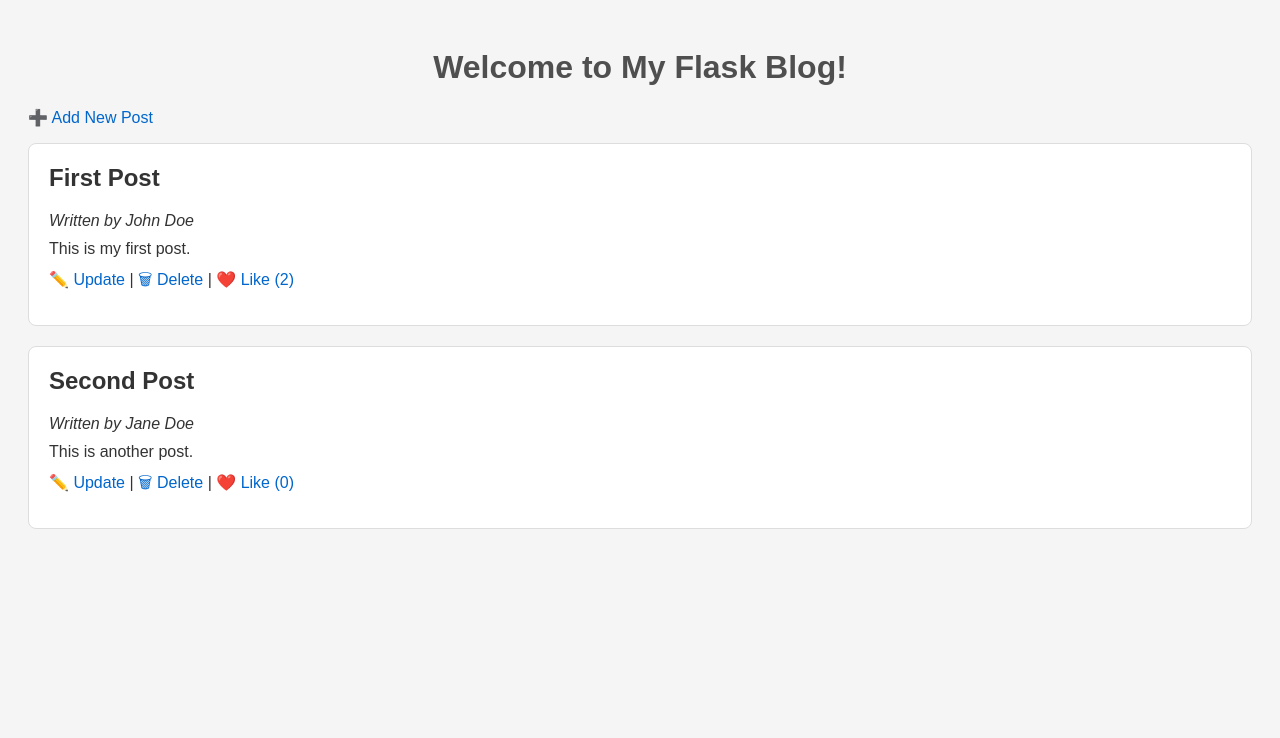
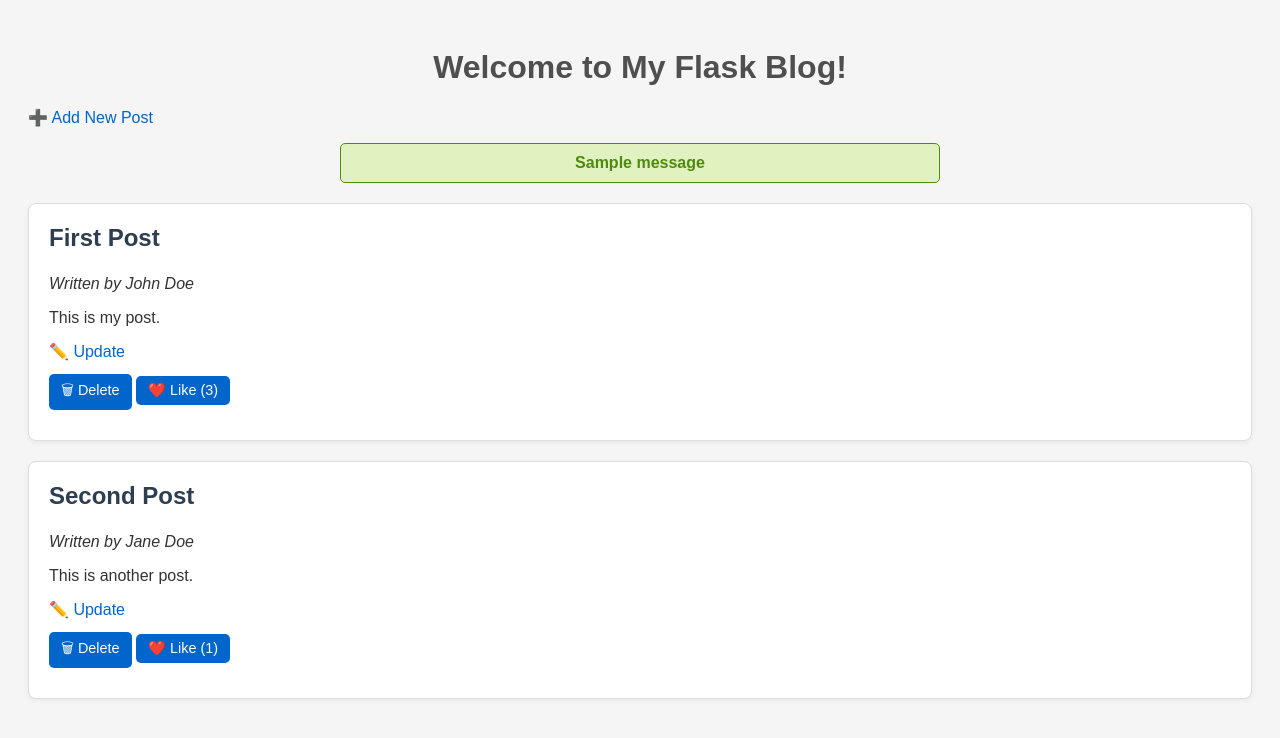
Before and after one commit to Crabmann2025/-Blog-application-with-Flask, a Flask app: page / in a window 1280 px wide. Shown: the top 738 px of the page. Run offline with Flask 3, Linux system fonts and the light colour scheme; one stand-in notice (Sample message) is shown.

Commit message:
This CSS styles the blog with a clean, readable layout, visually distinct posts, styled buttons for actions, and colored flash messages for success or error feedback.

```diff
--- a/app.py
+++ b/app.py
@@ -1,100 +1,163 @@
-from flask import Flask, render_template, request, redirect, url_for
+from flask import Flask, render_template, request, redirect, url_for, flash
 import json
 import os
 
 app = Flask(__name__)
+app.secret_key = "supersecretkey"  # Needed for flash messages
 
 BASE_DIR = os.path.dirname(os.path.abspath(__file__))
 POSTS_FILE = os.path.join(BASE_DIR, "posts.json")
 
-# Load blog posts
+
+
+# Helper Functions
+
 def load_posts():
-    if os.path.exists(POSTS_FILE):
-        with open(POSTS_FILE, "r") as file:
-            return json.load(file)
+    """
+    Load all blog posts from the JSON file.
+
+    Returns:
+        list: A list of blog post dictionaries. Returns an empty list if file does not exist or JSON is invalid.
+    """
+    try:
+        if os.path.exists(POSTS_FILE):
+            with open(POSTS_FILE, "r") as file:
+                return json.load(file)
+    except (IOError, json.JSONDecodeError) as e:
+        print(f"Error loading posts: {e}")
     return []
 
-# Save blog posts
+
 def save_posts(posts):
-    with open(POSTS_FILE, "w") as file:
-        json.dump(posts, file, indent=4)
+    """
+    Save the list of posts to the JSON file.
 
-# Helper: fetch a single post by ID
-def fetch_post_by_id(post_id):
-    posts = load_posts()
+    Args:
+        posts (list): List of blog post dictionaries.
+    """
+    try:
+        with open(POSTS_FILE, "w") as file:
+            json.dump(posts, file, indent=4)
+    except IOError as e:
+        print(f"Error saving posts: {e}")
+
+
+def fetch_post_by_id(posts, post_id):
+    """
+    Fetch a single post by its ID.
+
+    Args:
+        posts (list): List of post dictionaries.
+        post_id (int): ID of the post to fetch.
+
+    Returns:
+        dict or None: The post dictionary if found, else None.
+    """
     for post in posts:
         if post["id"] == post_id:
             return post
     return None
 
-# Index route
+
+
+# Routes
+
 @app.route('/')
 def index():
+    """Render the homepage with all blog posts."""
     blog_posts = load_posts()
     return render_template('index.html', posts=blog_posts)
 
-# Add new post
+
 @app.route('/add', methods=['GET', 'POST'])
 def add():
+    """Add a new blog post."""
     blog_posts = load_posts()
     if request.method == 'POST':
-        author = request.form.get("author")
-        title = request.form.get("title")
-        content = request.form.get("content")
+        author = request.form.get("author").strip()
+        title = request.form.get("title").strip()
+        content = request.form.get("content").strip()
+
+        # Basic input validation
+        if not author or not title or not content:
+            flash("All fields are required!", "danger")
+            return redirect(url_for('add'))
 
         new_id = max([post["id"] for post in blog_posts], default=0) + 1
-
         new_post = {
             "id": new_id,
             "author": author,
             "title": title,
             "content": content,
-            "likes": 0  # Neues Feld für Likes
+            "likes": 0
         }
 
         blog_posts.append(new_post)
         save_posts(blog_posts)
+        flash("Post added successfully!", "success")
         return redirect(url_for('index'))
 
     return render_template('add.html')
 
-# Delete a post
-@app.route('/delete/<int:post_id>')
-def delete(post_id):
-    blog_posts = load_posts()
-    blog_posts = [post for post in blog_posts if post["id"] != post_id]
-    save_posts(blog_posts)
-    return redirect(url_for('index'))
 
-# Update a post
 @app.route('/update/<int:post_id>', methods=['GET', 'POST'])
 def update(post_id):
+    """Update an existing blog post."""
     blog_posts = load_posts()
-    post = fetch_post_by_id(post_id)
+    post = fetch_post_by_id(blog_posts, post_id)
     if post is None:
         return "Post not found", 404
 
     if request.method == 'POST':
-        post['author'] = request.form.get("author")
-        post['title'] = request.form.get("title")
-        post['content'] = request.form.get("content")
+        author = request.form.get("author").strip()
+        title = request.form.get("title").strip()
+        content = request.form.get("content").strip()
+
+        if not author or not title or not content:
+            flash("All fields are required!", "danger")
+            return redirect(url_for('update', post_id=post_id))
+
+        post['author'] = author
+        post['title'] = title
+        post['content'] = content
         save_posts(blog_posts)
+        flash("Post updated successfully!", "success")
         return redirect(url_for('index'))
 
     return render_template('update.html', post=post)
 
-# Like a post
-@app.route('/like/<int:post_id>')
-def like(post_id):
+
+@app.route('/delete/<int:post_id>', methods=['POST'])
+def delete(post_id):
+    """Delete a blog post (POST request for safety)."""
     blog_posts = load_posts()
-    # Direkt die Liste durchgehen und das passende Post-Dictionary ändern
-    for post in blog_posts:
-        if post["id"] == post_id:
-            post["likes"] = post.get("likes", 0) + 1
-            break
+    post = fetch_post_by_id(blog_posts, post_id)
+    if not post:
+        flash("Post not found!", "danger")
+        return redirect(url_for('index'))
+
+    blog_posts = [post for post in blog_posts if post["id"] != post_id]
     save_posts(blog_posts)
+    flash("Post deleted successfully!", "success")
     return redirect(url_for('index'))
 
 
+@app.route('/like/<int:post_id>', methods=['POST'])
+def like(post_id):
+    """Increment the like counter of a post."""
+    blog_posts = load_posts()
+    post = fetch_post_by_id(blog_posts, post_id)
+    if post:
+        post["likes"] = post.get("likes", 0) + 1
+        save_posts(blog_posts)
+        flash("You liked this post!", "success")
+    else:
+        flash("Post not found!", "danger")
+    return redirect(url_for('index'))
+
+
+
+# Run the App
+
 if __name__ == '__main__':
     app.run(debug=True)
--- a/posts.json
+++ b/posts.json
@@ -3,13 +3,14 @@
         "id": 1,
         "author": "John Doe",
         "title": "First Post",
-        "content": "This is my first post.",
-        "likes": 2
+        "content": "This is my post.",
+        "likes": 3
     },
     {
         "id": 2,
         "author": "Jane Doe",
         "title": "Second Post",
-        "content": "This is another post."
+        "content": "This is another post.",
+        "likes": 1
     }
 ]
--- a/static/style.css
+++ b/static/style.css
@@ -1,3 +1,4 @@
+/* Body and general text styling */
 body {
     font-family: Arial, sans-serif;
     background-color: #F5F5F5;
@@ -5,28 +6,79 @@ body {
     color: #333;
 }
 
+/* Main heading */
 h1 {
     text-align: center;
     color: #4F4F4F;
 }
 
+/* Blog post container */
 .post {
     background-color: #FFF;
     border: 1px solid #DDD;
     padding: 20px;
     margin-bottom: 20px;
     border-radius: 8px;
+    box-shadow: 0 2px 5px rgba(0, 0, 0, 0.05); /* subtle shadow for depth */
 }
 
+/* Post title */
 .post h2 {
     margin-top: 0;
+    color: #2C3E50; /* slightly darker for headings */
 }
 
+/* Paragraphs inside posts */
 .post p {
     margin: 10px 0;
+    line-height: 1.5;
 }
 
+/* Links */
 a {
     text-decoration: none;
     color: #0066CC;
 }
+
+/* Flash message container */
+.flashes {
+    max-width: 600px;
+    margin: 0 auto 20px auto;
+}
+
+/* Individual flash messages */
+.flash {
+    padding: 10px 15px;
+    border-radius: 5px;
+    margin-bottom: 10px;
+    text-align: center;
+    font-weight: bold;
+}
+
+/* Flash categories */
+.flash.success {
+    background-color: #DFF2BF;
+    color: #4F8A10;
+    border: 1px solid #4F8A10;
+}
+
+.flash.danger {
+    background-color: #FFBABA;
+    color: #D8000C;
+    border: 1px solid #D8000C;
+}
+
+/* Buttons inside forms (Delete / Like) */
+button {
+    background-color: #0066CC;
+    color: white;
+    border: none;
+    padding: 6px 12px;
+    border-radius: 5px;
+    cursor: pointer;
+    font-size: 0.9em;
+}
+
+button:hover {
+    background-color: #0055AA;
+}
--- a/templates/index.html
+++ b/templates/index.html
@@ -10,15 +10,31 @@
     <h1>Welcome to My Flask Blog!</h1>
     <p><a href="{{ url_for('add') }}">➕ Add New Post</a></p>
 
+    {% with messages = get_flashed_messages(with_categories=true) %}
+      {% if messages %}
+        <div class="flashes">
+          {% for category, message in messages %}
+            <p class="flash {{ category }}">{{ message }}</p>
+          {% endfor %}
+        </div>
+      {% endif %}
+    {% endwith %}
+
     {% for post in posts %}
     <div class="post">
         <h2>{{ post.title }}</h2>
         <p><em>Written by {{ post.author }}</em></p>
         <p>{{ post.content }}</p>
         <p>
-            <a href="{{ url_for('update', post_id=post.id) }}">✏️ Update</a> |
-            <a href="{{ url_for('delete', post_id=post.id) }}">🗑 Delete</a> |
-            <a href="{{ url_for('like', post_id=post.id) }}">❤️ Like ({{ post.likes | default(0) }})</a>
+            <a href="{{ url_for('update', post_id=post.id) }}">✏️ Update</a>
+
+            <form action="{{ url_for('delete', post_id=post.id) }}" method="POST" style="display:inline;">
+                <button type="submit">🗑 Delete</button>
+            </form>
+
+            <form action="{{ url_for('like', post_id=post.id) }}" method="POST" style="display:inline;">
+                <button type="submit">❤️ Like ({{ post.likes | default(0) }})</button>
+            </form>
         </p>
     </div>
     {% endfor %}
```
Also changed, not shown: templates/add.html (+10 -0 lines), templates/update.html (+10 -0 lines).
